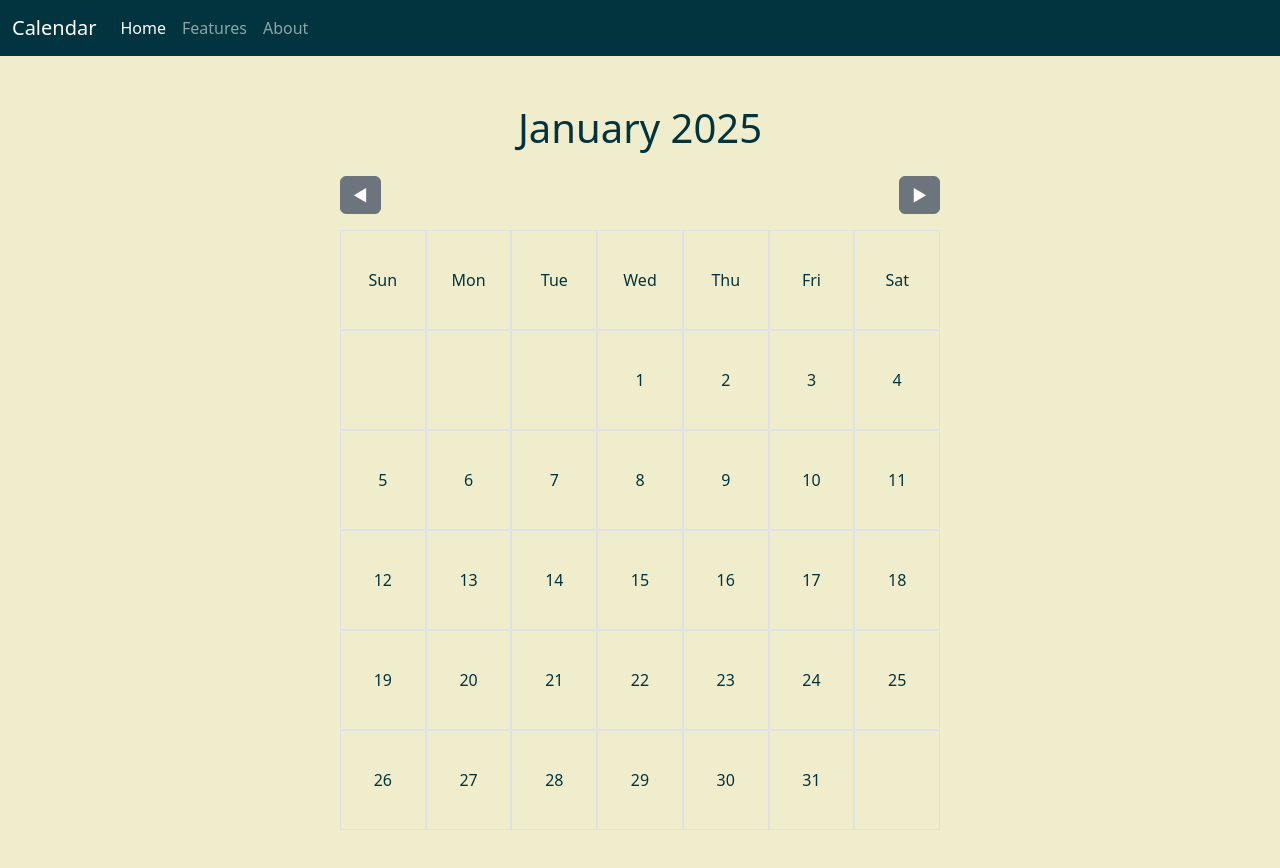
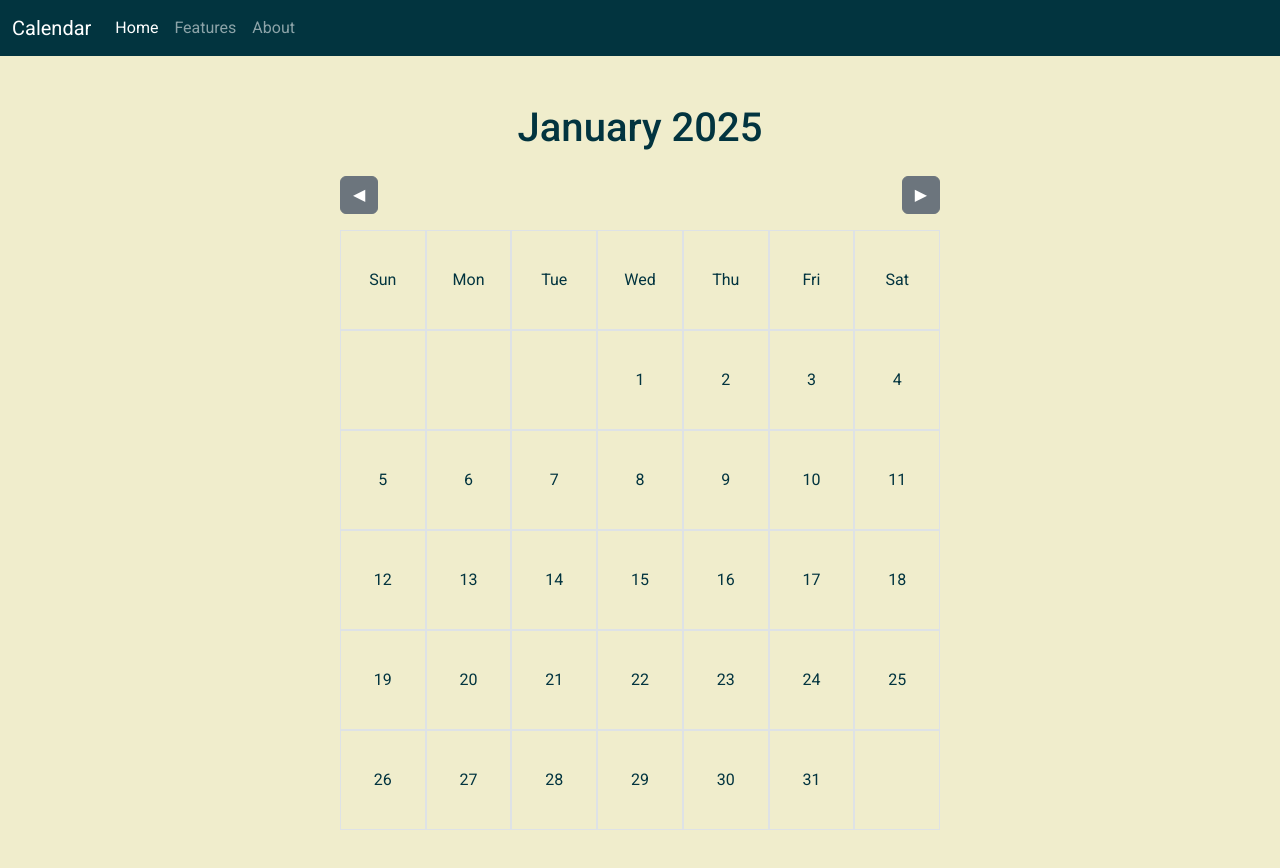
Before and after one commit to programers-AIBE1/250121, a plain HTML site: page index.html in a window 1280 px wide. Drawn offline with nearby package versions, Linux system fonts and the light colour scheme.

Commit message:
feat: add webfont

```diff
--- a/index.html
+++ b/index.html
@@ -1,6 +1,12 @@
 <!DOCTYPE html>
 <html lang="en">
   <head>
+    <link rel="preconnect" href="https://fonts.googleapis.com" />
+    <link rel="preconnect" href="https://fonts.gstatic.com" crossorigin />
+    <link
+      href="https://fonts.googleapis.com/css2?family=Roboto:ital,wght@0,100..900;1,100..900&display=swap"
+      rel="stylesheet"
+    />
     <meta charset="UTF-8" />
     <meta name="viewport" content="width=device-width, initial-scale=1.0" />
     <meta
@@ -35,7 +41,14 @@
       href="https://cdn.jsdelivr.net/npm/bootstrap@5.3.0-alpha3/dist/css/bootstrap.min.css"
       rel="stylesheet"
     />
-    <!-- Add webfont link here -->
+    <style>
+      body {
+        font-family: "Roboto", serif;
+        font-optical-sizing: auto;
+        font-style: normal;
+        font-variation-settings: "wdth" 100;
+      }
+    </style>
   </head>
   <body style="background-color: #f0edcc; color: #02343f">
     <nav
```
